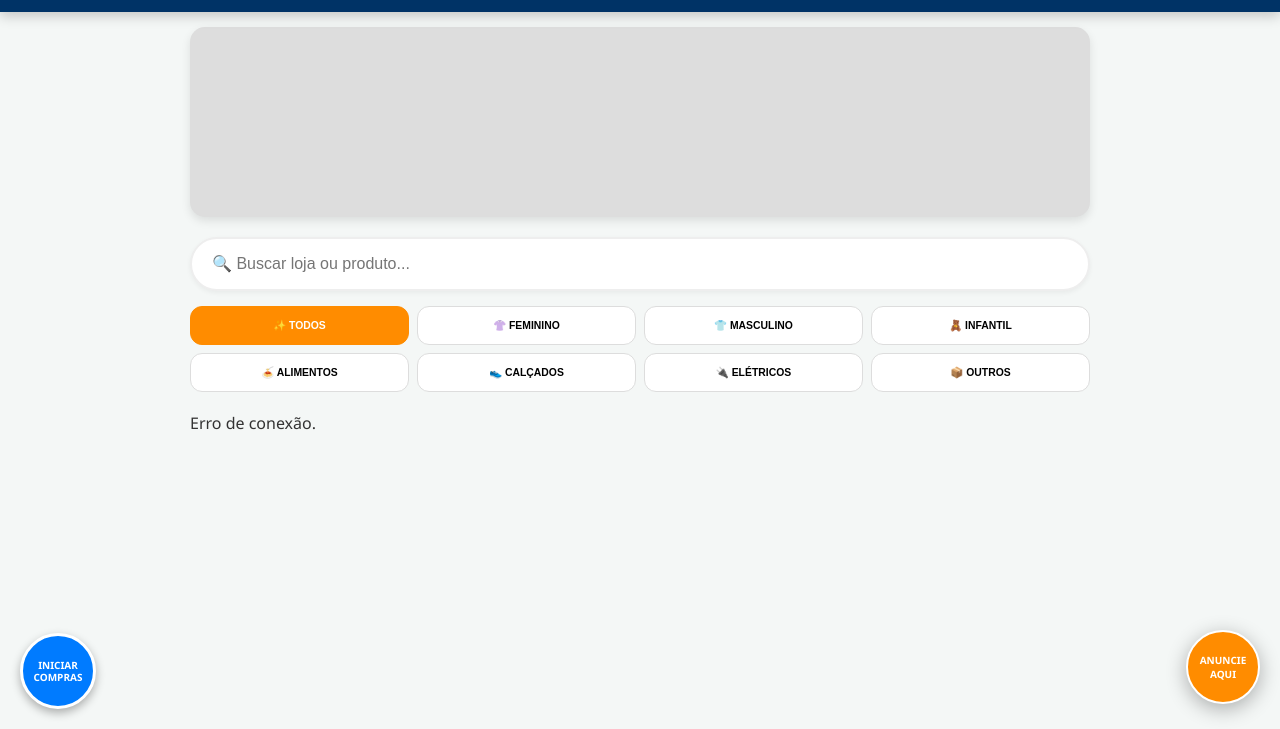
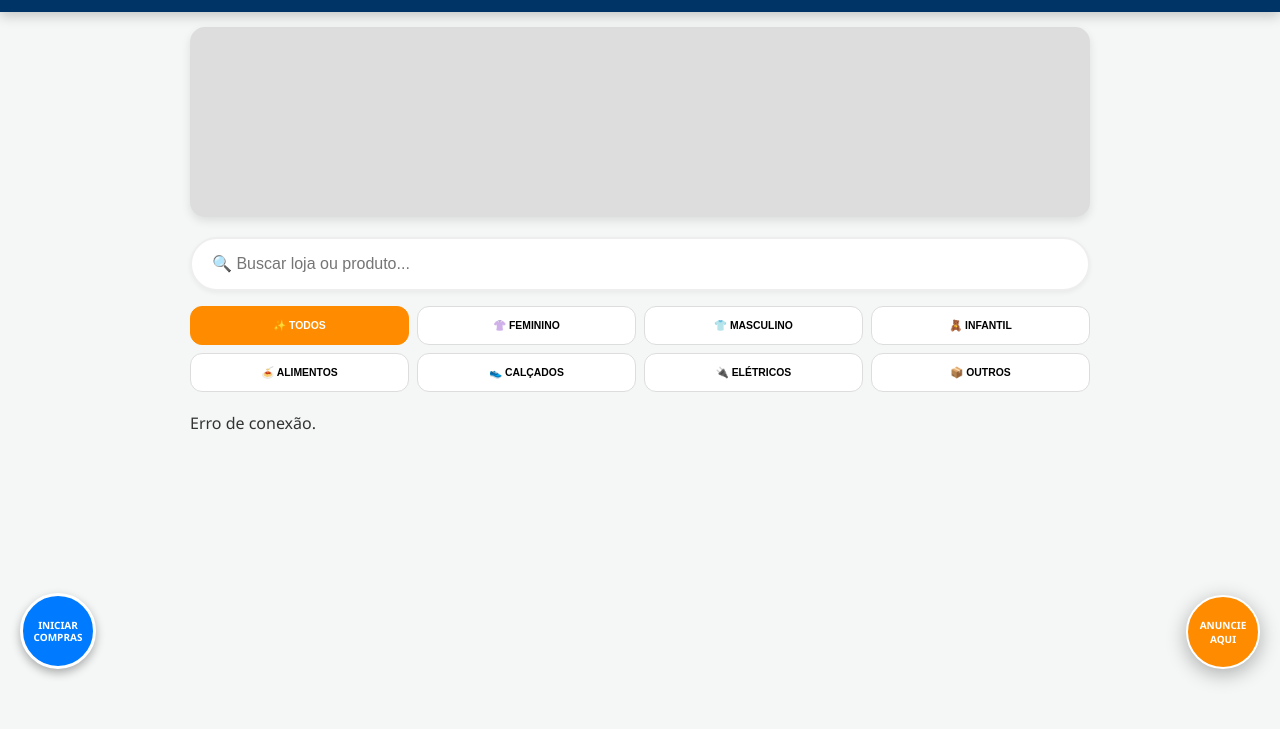
Before and after one commit to gustavobueno301412-bit/bras-shopping, a plain HTML site: page index.html in a window 1280 px wide. Shown: the part 71-800 px from the top of the page. Drawn offline with Linux system fonts and the light colour scheme; no server answers.

Commit message:
Add files via upload

```diff
--- a/index.html
+++ b/index.html
@@ -106,7 +106,7 @@
         .btn-detalhes { background: var(--laranja-bras); color: white; font-size: 0.75rem; font-weight: bold; padding: 10px; border-radius: 12px; text-transform: uppercase; cursor: pointer; }
 
         .btn-anuncie {
-            position: fixed; bottom: 25px; right: 20px;
+            position: fixed; bottom: 60px; right: 20px;
             background: var(--laranja-bras); color: var(--branco);
             width: 70px; height: 70px; border-radius: 50%;
             display: flex; align-items: center; justify-content: center;
@@ -120,7 +120,7 @@
         /* Estilo base do botão flutuante */
 .btn-retorno {
     position: fixed;
-    bottom: 20px;
+    bottom: 60px;
     left: 20px;
     width: 70px;
     height: 70px;
```
